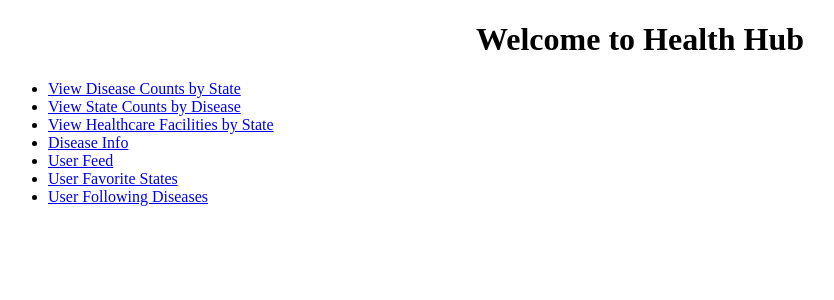
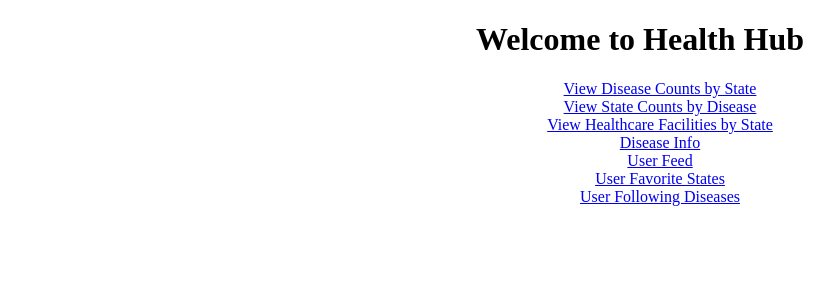
Before and after one commit to JacobMMillion/HealthHub_Database_WebApp, a Flask app: page / in a window 1280 px wide. Shown: the top 300 px of the page, without its empty margins (0-834 px from the left). Run offline with Flask 3, Linux system fonts and the light colour scheme; parts of the project's set-up code (start-up, migrations or seed data) failed here and were passed over.

Commit message:
Update index.html

```diff
--- a/templates/index.html
+++ b/templates/index.html
@@ -7,7 +7,7 @@
 </head>
 <body>
     <h1 style="text-align: center;">Welcome to Health Hub</h1>
-    <ul>
+    <ul style="list-style-type: none; text-align: center;">
         <li><a href="{{ url_for('disease_counts_by_state') }}">View Disease Counts by State</a></li>
         <li><a href="{{ url_for('state_counts_by_disease') }}">View State Counts by Disease</a></li>
         <li><a href="{{ url_for('healthcare_facilities_by_state') }}">View Healthcare Facilities by State</a></li>
```
